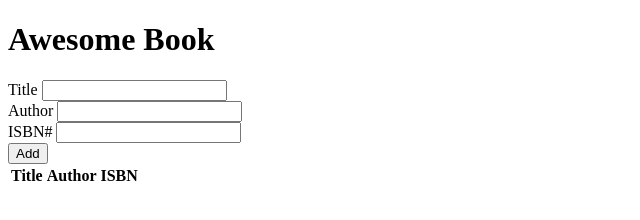
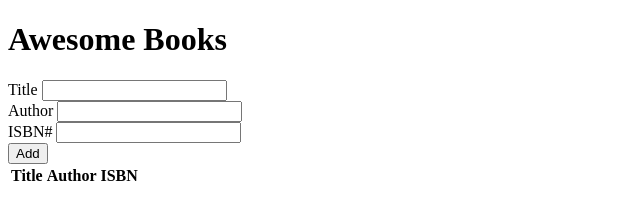
Before and after one commit to Ugboaja-Uchechi/book-list, a website: page index.html in a window 1280 px wide. Shown: the full height of the page, 0-640 px from the left. Drawn offline with Linux system fonts and the light colour scheme.

```diff
--- a/index.html
+++ b/index.html
@@ -9,7 +9,7 @@
 <body>
   <div class="container">
     <div id="errors"></div>
-    <h1>Awesome Book</h1>
+    <h1>Awesome Books</h1>
     <form id="book-form">
       <div>
         <label for="title">Title</label>
--- a/package.json
+++ b/package.json
@@ -26,5 +26,6 @@
     "stylelint-config-standard": "^21.0.0",
     "stylelint-csstree-validator": "^1.9.0",
     "stylelint-scss": "^3.21.0"
-  }
+  },
+  "dependencies": {}
 }
```
